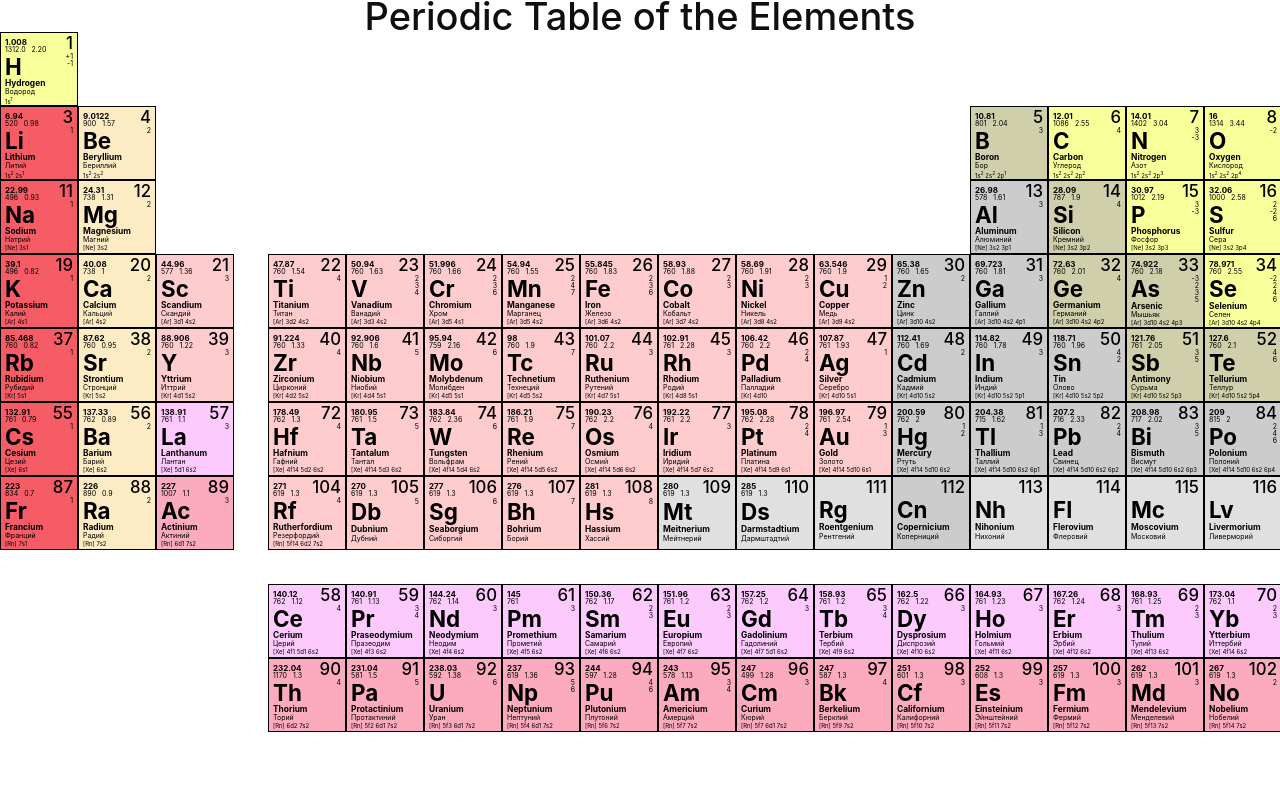
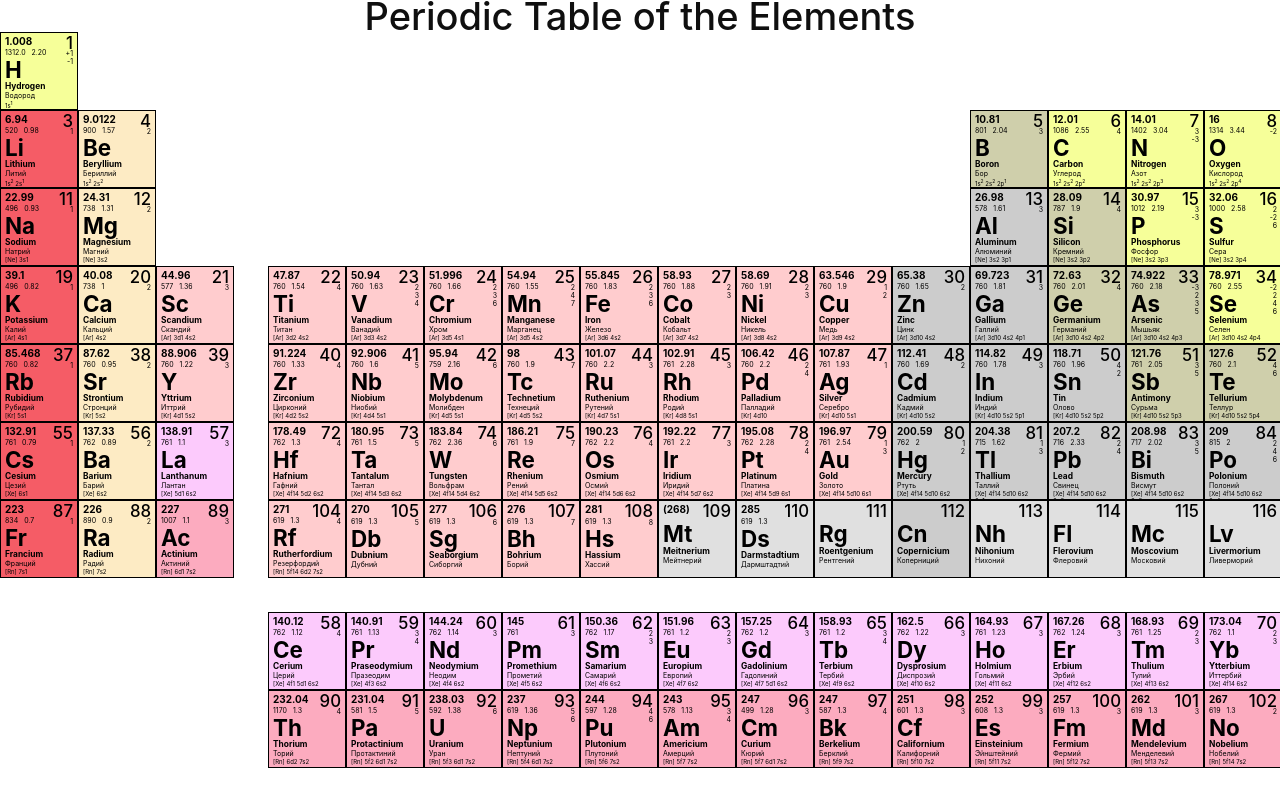
Before and after one commit to cyberkesa/Mendeleev, a React (Create React App) app: page / in a window 1280 px wide. Shown: the top 800 px of the page. Built offline with nearby package versions, Linux system fonts and the light colour scheme.

Commit message:
Fix grids

```diff
--- a/src/PeriodicTable.css
+++ b/src/PeriodicTable.css
@@ -11,7 +11,7 @@
   padding: 4px;
   cursor: pointer;
   width: 68px;
-  height: 64px;
+  height: 68px;
   position: relative;
   display: grid;
 }
@@ -25,10 +25,12 @@
 }
 
 .atomic-weight {
-  font-size: 8px;
+  font-size: 10px;
   text-align: left;
   grid-row: 1;
-  font-weight: bold;
+  line-height: 8px;
+  grid-column: 1;
+  font-weight: 700;
 }
 
 .ionization-energy {
@@ -50,9 +52,9 @@
 
 .oxidation-states {
   text-align: right;
-  line-height: 7px;
-  grid-row: span 2;
-  grid-column: 3;
+  line-height: 8px;
+  grid-row: span 10;
+  grid-column: 4;
 }
 
 .atomic {
@@ -71,14 +73,14 @@
   text-align: right;
   line-height: 80%;
   font-weight: 500;
-  grid-row: span 2;
-  grid-column: 3;
+  grid-row: 1;
+  grid-column: span 3;
 }
 
 .electron-configuration {
   text-align: left;
   font-size: 6px;
-  grid-row: span 4;
+  grid-row: 13;
   grid-column: span 3;
 }
 
@@ -86,23 +88,20 @@
   font-size: 1.2em;
   text-align: left;
   font-weight: bold;
-  grid-row: 5;
   line-height: 90%;
-  grid-column: span 3;
+  grid-row: 4;
+  grid-column: span 2;
 }
 
 .russian-name {
   text-align: left;
-  grid-row: 6;
-  grid-column: 1;
-  grid-column: span 3;
+  grid-row: 5;
+  grid-column: span 2;
 }
 
 .symbol {
   text-align: left;
   font-weight: bold;
   font-size: 3.2em;
-  grid-row: 3;
-  /* line-height: 90%; */
   grid-column: 1;
 }
--- a/src/elementsData.json
+++ b/src/elementsData.json
@@ -1514,13 +1514,13 @@
 	  {
 		"id": 109,
 		"aN": 109,
-		"aW": 280,
-		"IE": 619,
+		"aW": "(268)",
+		"IE": "",
 		"symbol": "Mt",
 		"name": "Meitnerium",
 		"ru": "Мейтнерий",
 		"eConf": "",
-		"eNeg": 1.3,
+		"eNeg": "",
 		"oxiS": "",
 		"position": [7, 10],
 		"color": "#E0E0E0"
```
